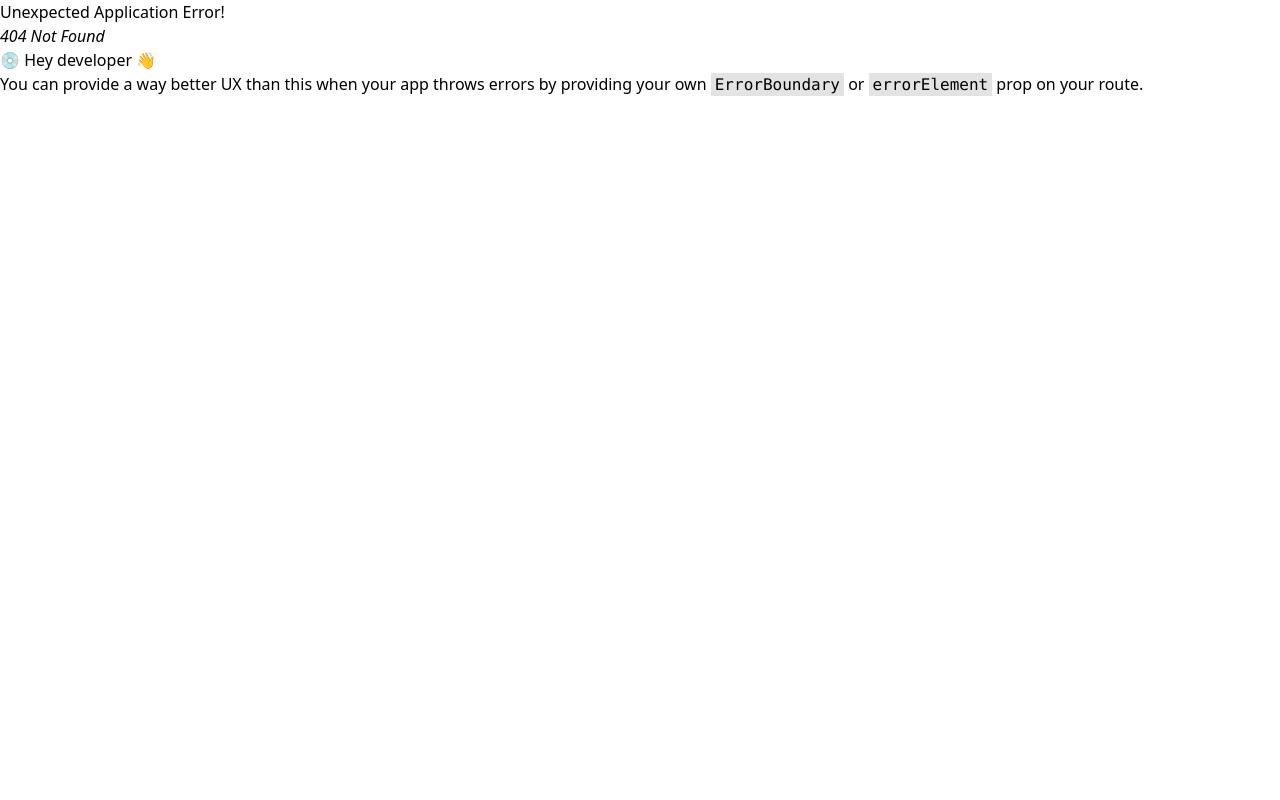
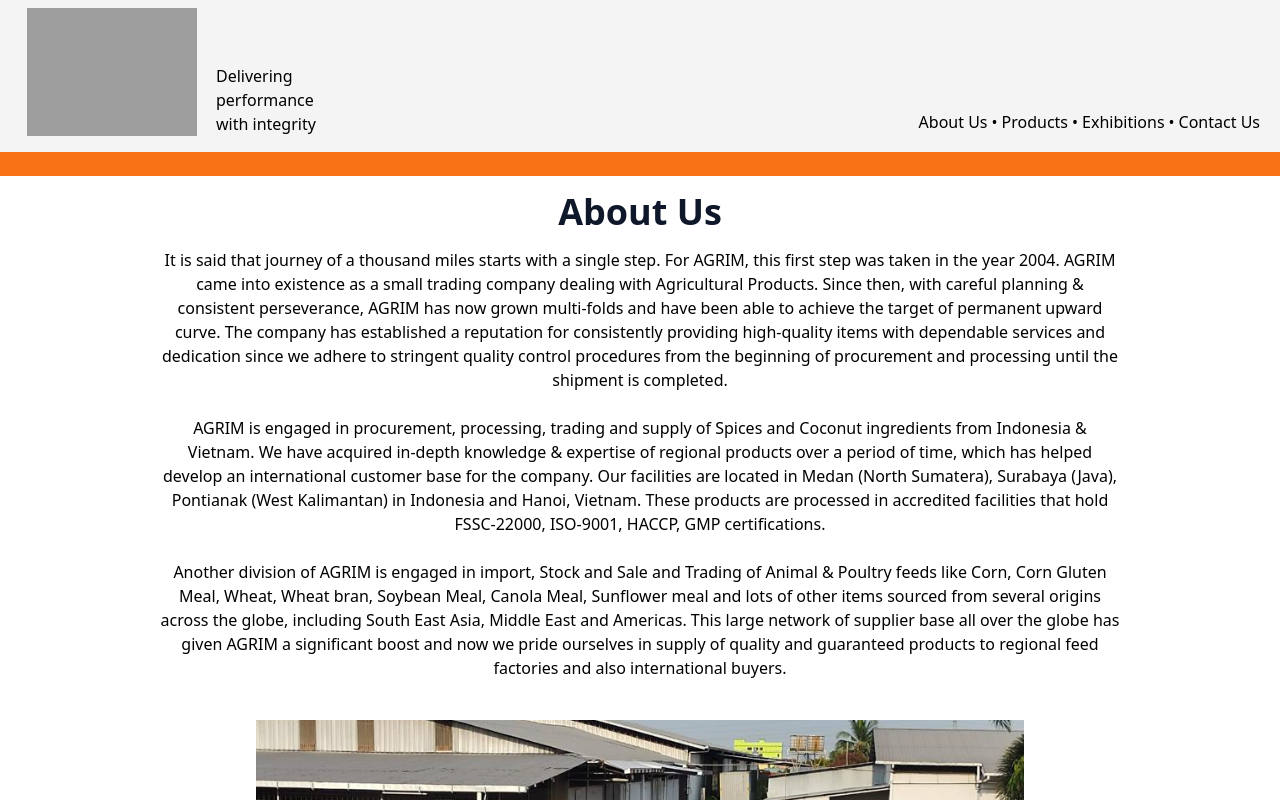
Before and after one commit to Neelesh99/agrimTest, a React (Vite) app: page /agrimTest/aboutUs in a window 1280 px wide. Before the commit this address had no page. Shown: the top 800 px of the page. Built offline with nearby package versions, Linux system fonts and the light colour scheme; grey boxes are pictures that could not be loaded.

Commit message:
Added about us page

```diff
--- a/src/components/Header.tsx
+++ b/src/components/Header.tsx
@@ -19,13 +19,13 @@
 }
 
 function Header() {
-
+    const navigate = useNavigate();
     return (
         <div className="h-fit bg-zinc-100 w-full container mx-auto sticky z-20 top-0">
         <div className="flex space-x-2 p-2">
         <div className="flex flex-row justify-between w-full">
             <div className="flex flex-row">
-                <img className="object-contain h-32 w-52" src={imageSrc}/>
+                <img className="object-contain h-32 w-52 cursor-pointer" src={imageSrc} onClick={() => navigate("/agrimTest/")}/>
                 <div className="flex items-end text-base">
                     <div className="flex-col self-end">
                         <div>Delivering</div>
@@ -36,7 +36,7 @@
             </div>
             <div className="flex items-end px-2">
                 <div className="flex flex-row">
-                    <NavigationButton name="About Us" link="/agrimTest/"/>
+                    <NavigationButton name="About Us" link="/agrimTest/aboutUs"/>
                     <NavigationSpacer/>
                     <NavigationButton name="Products" link="/agrimTest/"/>
                     <NavigationSpacer/>
--- a/src/main.tsx
+++ b/src/main.tsx
@@ -1,6 +1,5 @@
 import React, {ReactElement} from 'react'
 import ReactDOM from 'react-dom/client'
-import App from './App.tsx'
 import './index.css'
 import {
     createBrowserRouter,
@@ -8,6 +7,7 @@
 } from "react-router-dom";
 import Home from "./pages/home.tsx";
 import ContactUsPage from "./pages/contactUs.tsx";
+import AboutUsPage from "./pages/aboutUs.tsx";
 
 function frameContent(element: ReactElement) {
     return (<div className="container mx-auto">
@@ -23,6 +23,10 @@
     {
         path: "/agrimTest/contactUs",
         element: frameContent(<ContactUsPage/>),
+    },
+    {
+        path: "/agrimTest/aboutUs",
+        element: frameContent(<AboutUsPage/>),
     }
 ]);
 
--- /dev/null
+++ b/src/pages/aboutUs.tsx
@@ -0,0 +1,49 @@
+import Header from "../components/Header.tsx";
+import Footer from "../components/Footer.tsx";
+import companyPic from "../assets/companyPic.png"
+
+function AboutUsPage() {
+    return <div>
+        <Header/>
+        <div className="w-full text-slate-900 text-center font-bold text-4xl p-4">
+            About Us
+        </div>
+        <div className="flex flex-col space-y-4 mx-auto w-3/4 pb-4 text-center">
+            <div>
+                It is said that journey of a thousand miles starts with a single step. For AGRIM, this first step was
+                taken in the year 2004. AGRIM came into existence as a small trading company dealing with Agricultural
+                Products. Since then, with careful planning & consistent perseverance, AGRIM has now grown multi-folds
+                and have been able to achieve the target of permanent upward curve. The company has established a
+                reputation for consistently providing high-quality items with dependable services and dedication since
+                we adhere to stringent quality control procedures from the beginning of procurement and processing until
+                the shipment is completed.
+                <br/><br/>
+                AGRIM is engaged in procurement, processing, trading and supply of Spices and Coconut ingredients from
+                Indonesia & Vietnam. We have acquired in-depth knowledge & expertise of regional products over a period
+                of time, which has helped develop an international customer base for the company. Our facilities are
+                located in Medan (North Sumatera), Surabaya (Java), Pontianak (West Kalimantan) in Indonesia and Hanoi,
+                Vietnam. These products are processed in accredited facilities that hold FSSC-22000, ISO-9001, HACCP,
+                GMP certifications.
+                <br/><br/>
+                Another division of AGRIM is engaged in import, Stock and Sale and Trading of Animal & Poultry feeds
+                like Corn, Corn Gluten Meal, Wheat, Wheat bran, Soybean Meal, Canola Meal, Sunflower meal and lots of
+                other items sourced from several origins across the globe, including South East Asia, Middle East and
+                Americas. This large network of supplier base all over the globe has given AGRIM a significant boost and
+                now we pride ourselves in supply of quality and guaranteed products to regional feed factories and also
+                international buyers.
+            </div>
+            <div className="pt-6">
+                <img src={companyPic} className="w-4/5 mx-auto"/>
+            </div>
+            <div className="w-full text-slate-900 text-center font-bold text-4xl p-4">
+                Our team
+            </div>
+            <div>
+                Thanks to our experienced and dedicated workforce, we have positioned ourselves as a strong contender in the market. The company takes pride in its team of sincere, diligent, and committed staff. Our team members collaborate closely with each other to effectively and efficiently achieve the organization's goals. Comprehensive on-the-job training is provided to our workers, and workshops are regularly conducted to improve their skills, enhancing the expertise and abilities of our personnel.
+            </div>
+        </div>
+        <Footer/>
+    </div>
+}
+
+export default AboutUsPage;
--- a/src/pages/contactUs.tsx
+++ b/src/pages/contactUs.tsx
@@ -1,13 +1,43 @@
 import Header from "../components/Header.tsx";
 import Footer from "../components/Footer.tsx";
+
+function EntryBox(props: {label: string}) {
+    return <div className="flex flex-col w-full space-y-1">
+        <div className="text-slate-900 text-xl">{props.label}</div>
+        <input className="ring-2 ring-orange-600 rounded-sm p-2"/>
+    </div>
+}
+
+function EntryBoxLarge(props: {label: string}) {
+    return <div className="flex flex-col w-full space-y-1">
+        <div className="text-slate-900 text-xl">{props.label}</div>
+        <textarea className="ring-2 ring-orange-600 rounded-sm h-56 p-2 align-top"/>
+    </div>
+}
+
+function getButton(props: {name: string}) {
+    return <div
+        className="text-center text-white bg-orange-600 py-2 px-1 rounded-sm cursor-pointer hover:bg-orange-700 transition duration-300 w-32">
+        {props.name}
+    </div>;
+}
 
 function ContactUsPage() {
 
     return <div>
         <Header/>
-            <div className="w-full text-slate-900 text-center font-bold text-4xl">
-                Contact Us
-            </div>
+        <div className="w-full text-slate-900 text-center font-bold text-4xl p-4">
+            Contact Us
+        </div>
+        <div className="flex flex-col space-y-4 w-2/3 mx-auto pb-4">
+            <EntryBox label="Name"/>
+            <EntryBox label="Company name"/>
+            <EntryBox label="Your email"/>
+            <EntryBoxLarge label="Your message"/>
+        </div>
+        <div className="p-16 mx-auto w-fit">
+            {getButton({name: "Submit"})}
+        </div>
         <Footer/>
     </div>
 }
```
Also changed, not shown: src/assets/companyPic.png (added).
